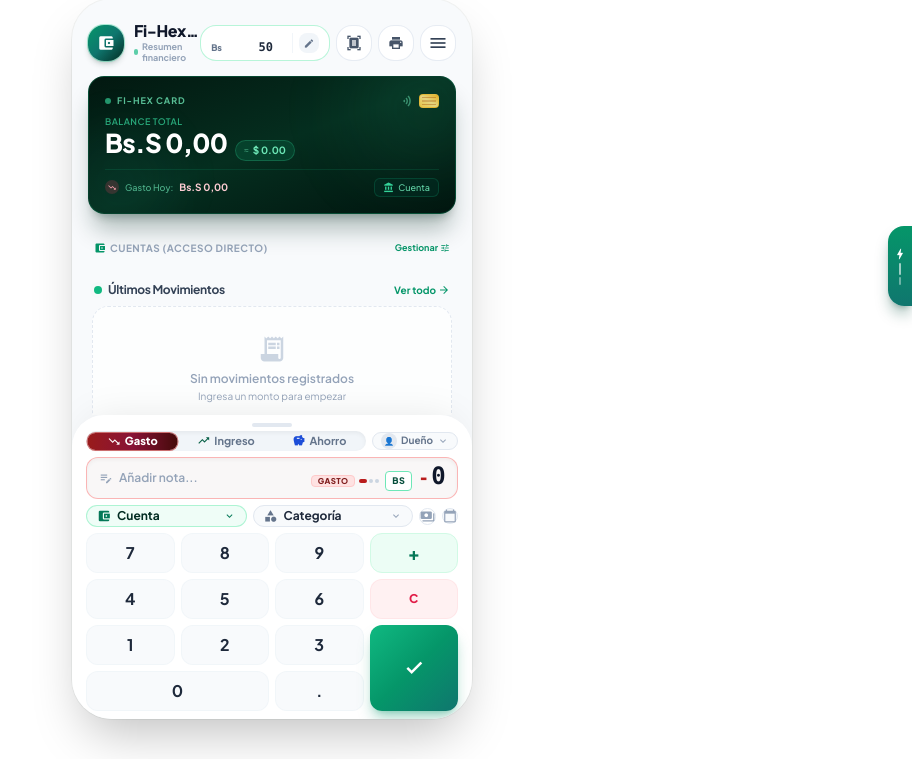
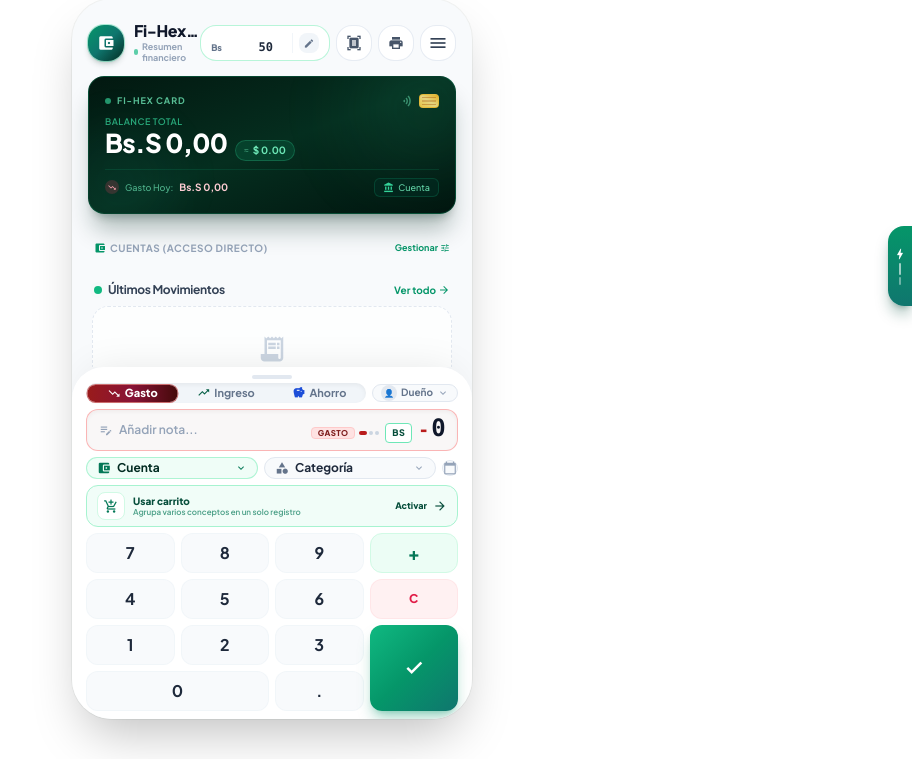
Before and after one commit to Anthcent/finanzahex, a CodeIgniter 4 app: the page made by app/Views/tracker/index.php in a window 1280 px wide. Shown: the part 41-800 px from the top of the page, without its empty margins (368-1280 px from the left). Run offline with PHP 8.4 and a stand-in for CodeIgniter, Linux system fonts and the light colour scheme; the template is opened without the code that fills it, so the values that code supplies are empty; some libraries are stand-ins or nearby versions.

Commit message:
style: highlight quick entry cart mode

```diff
--- a/app/Views/tracker/index.php
+++ b/app/Views/tracker/index.php
@@ -1035,13 +1035,6 @@
                         <span class="material-icons text-slate-400 text-xs transition-transform duration-200" :class="{'rotate-180': showCategoryMenu}">expand_more</span>
                     </button>
 
-                    <!-- Cart Mode Toggle -->
-                    <button @click="toggleMode(); showAccountMenu = false; showCategoryMenu = false" title="Modo Carrito"
-                            class="w-8.5 h-full rounded-xl flex items-center justify-center border shadow-xs transition-colors shrink-0 active:scale-95"
-                            :class="mode === 'cart' ? 'bg-emerald-100 border-emerald-300 text-emerald-800' : 'bg-white hover:bg-slate-50 border-slate-200 text-slate-400'">
-                        <span class="material-icons text-[15px]" x-text="mode === 'cart' ? 'shopping_cart' : 'payments'"></span>
-                    </button>
-
                     <!-- Date Timer Toggle -->
                     <div class="relative w-8.5 h-full shrink-0">
                          <div :class="customDate ? 'bg-emerald-100 text-emerald-700 animate-pulse' : 'bg-slate-50 text-slate-400'"
@@ -1053,6 +1046,33 @@
                     </div>
 
                 </div>
+
+                <!-- Cart Mode: visible, informative and separate from secondary tools -->
+                <button type="button"
+                        @click="if (mode === 'single') { toggleMode(); showAccountMenu = false; showCategoryMenu = false; }"
+                        class="w-full mb-1.5 min-h-9 px-2.5 py-1.5 rounded-xl border flex items-center justify-between gap-2 transition-all shadow-xs select-none"
+                        :class="mode === 'cart'
+                            ? 'bg-gradient-to-r from-emerald-800 to-teal-800 border-emerald-700 text-white shadow-emerald-900/20 cursor-default'
+                            : 'bg-emerald-50/70 hover:bg-emerald-100 border-emerald-200 text-emerald-900 active:scale-[0.99]'">
+                    <div class="flex items-center gap-2 min-w-0">
+                        <div class="w-7 h-7 rounded-lg flex items-center justify-center shrink-0"
+                             :class="mode === 'cart' ? 'bg-white/20 text-emerald-100' : 'bg-white text-emerald-700 border border-emerald-100'">
+                            <span class="material-icons text-[15px]" x-text="mode === 'cart' ? 'shopping_cart' : 'add_shopping_cart'"></span>
+                        </div>
+                        <div class="text-left min-w-0 leading-tight">
+                            <span class="block text-[10px] font-black" x-text="mode === 'cart' ? 'Carrito activo' : 'Usar carrito'"></span>
+                            <span class="block text-[8px] font-semibold truncate"
+                                  :class="mode === 'cart' ? 'text-emerald-200' : 'text-emerald-700/70'"
+                                  x-text="mode === 'cart' ? (cart.length + (cart.length === 1 ? ' producto' : ' productos') + ' · ' + formatMoney(cartTotal)) : 'Agrupa varios conceptos en un solo registro'"></span>
+                        </div>
+                    </div>
+                    <div class="flex items-center gap-1.5 shrink-0">
+                        <span x-show="mode === 'cart'" class="min-w-6 h-6 px-1.5 rounded-lg bg-amber-400 text-amber-950 text-[10px] font-black flex items-center justify-center shadow-xs" x-text="cart.length"></span>
+                        <span x-show="mode === 'single'" class="text-[9px] font-black">Activar</span>
+                        <span x-show="mode === 'single'" class="material-icons text-sm">arrow_forward</span>
+                        <span x-show="mode === 'cart'" class="text-[8px] font-bold text-emerald-200 uppercase tracking-wider">En uso</span>
+                    </div>
+                </button>
 
                 <!-- NEGOCIO: Purchase Mode Drawer (Conditional) -->
                 <div x-show="owner === 'Negocio'" x-transition class="mb-1.5 bg-purple-50/80 backdrop-blur rounded-xl p-2.5 border border-purple-100 shadow-xs">
@@ -1222,6 +1242,8 @@
                             class="row-span-2 rounded-xl text-white shadow-lg flex flex-col items-center justify-center active:scale-95 transition-all relative overflow-hidden bg-gradient-to-br from-emerald-500 via-emerald-600 to-teal-700 hover:brightness-105 shadow-emerald-600/35 cursor-pointer">
                         <span class="material-icons text-xl font-bold"
                               x-text="mode === 'cart' ? (calculate() > 0 ? 'add_shopping_cart' : 'shopping_bag') : 'check'"></span>
+                        <span x-show="mode === 'cart'" class="text-[8px] font-black leading-none mt-0.5"
+                              x-text="calculate() > 0 ? 'Agregar' : 'Cobrar'"></span>
                         <!-- Micro indicator badge if owner is active -->
                         <span x-show="owner"
                               x-text="owner === 'Arianny' ? 'Ar' : (owner === 'Anthony' ? 'An' : '🏢')"
@@ -1972,7 +1994,7 @@
                             amountUsd = (this.exchangeRate > 0) ? (enteredValue / this.exchangeRate) : 0;
                          }
 
-                         this.cart.push({
+                            this.cart.push({
                                 name: this.description || ('Item ' + (this.cart.length + 1)),
                                 description: this.description,
                                 quantity: 1,
@@ -1981,6 +2003,7 @@
                                 currency: this.currency
                             });
                             this.clear();
+                            this.showMsg('Agregado al carrito · ' + this.cart.length + (this.cart.length === 1 ? ' producto' : ' productos'));
                             return;
                      }
 
```
